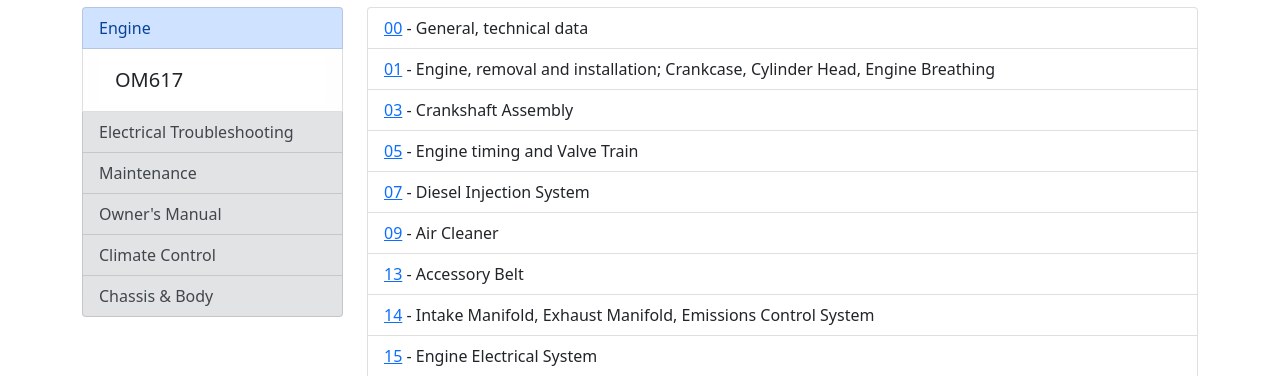
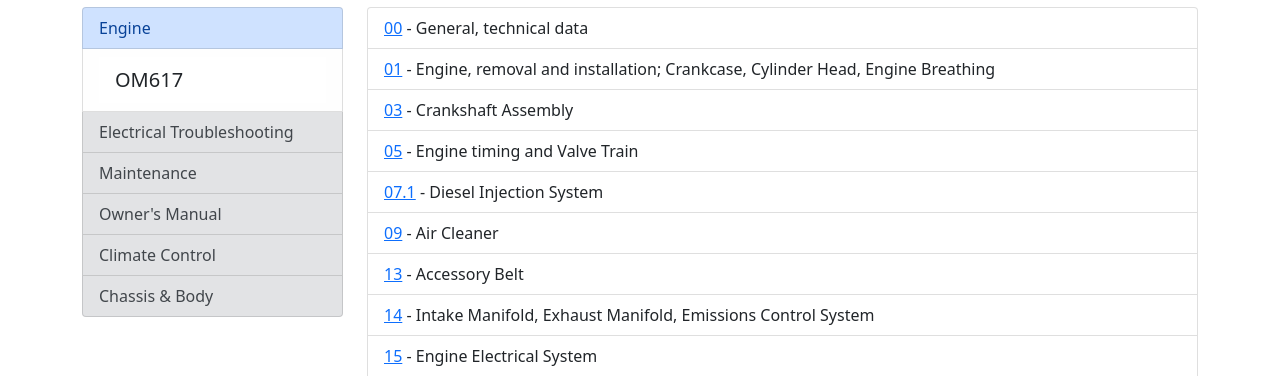
Before and after one commit to W116org/handbook, a Jekyll site: the page built from Engine/617.html, in a window 1280 px wide. Shown: the part 217-593 px from the top of the page. Built offline with Jekyll 4.4.1, drawn with Linux system fonts in a browser that asks for light colours; comment, search, counter and statistics services are not loaded.

Commit message:
Update 617.html

```diff
--- a/Engine/617.html
+++ b/Engine/617.html
@@ -26,7 +26,7 @@
       <li class="list-group-item"><a href="01-Engine/">01</a> - Engine, removal and installation; Crankcase, Cylinder Head, Engine Breathing</li>
       <li class="list-group-item"><a href="03-Crankshaft/">03</a> - Crankshaft Assembly</li>
       <li class="list-group-item"><a href="05-Engine/">05</a> - Engine timing and Valve Train</li>
-      <li class="list-group-item"><a href="07-MechElec/">07</a> - Diesel Injection System</li>
+      <li class="list-group-item"><a href="07_1-MechElec/">07.1</a> - Diesel Injection System</li>
       <li class="list-group-item"><a href="09-AirCleaner/">09</a> - Air Cleaner</li>
       <li class="list-group-item"><a href="13-AccessoryBelt/">13</a> - Accessory Belt</li>
       <li class="list-group-item"><a href="14-IntExhECS/">14</a> - Intake Manifold, Exhaust Manifold, Emissions Control System</li>
```
